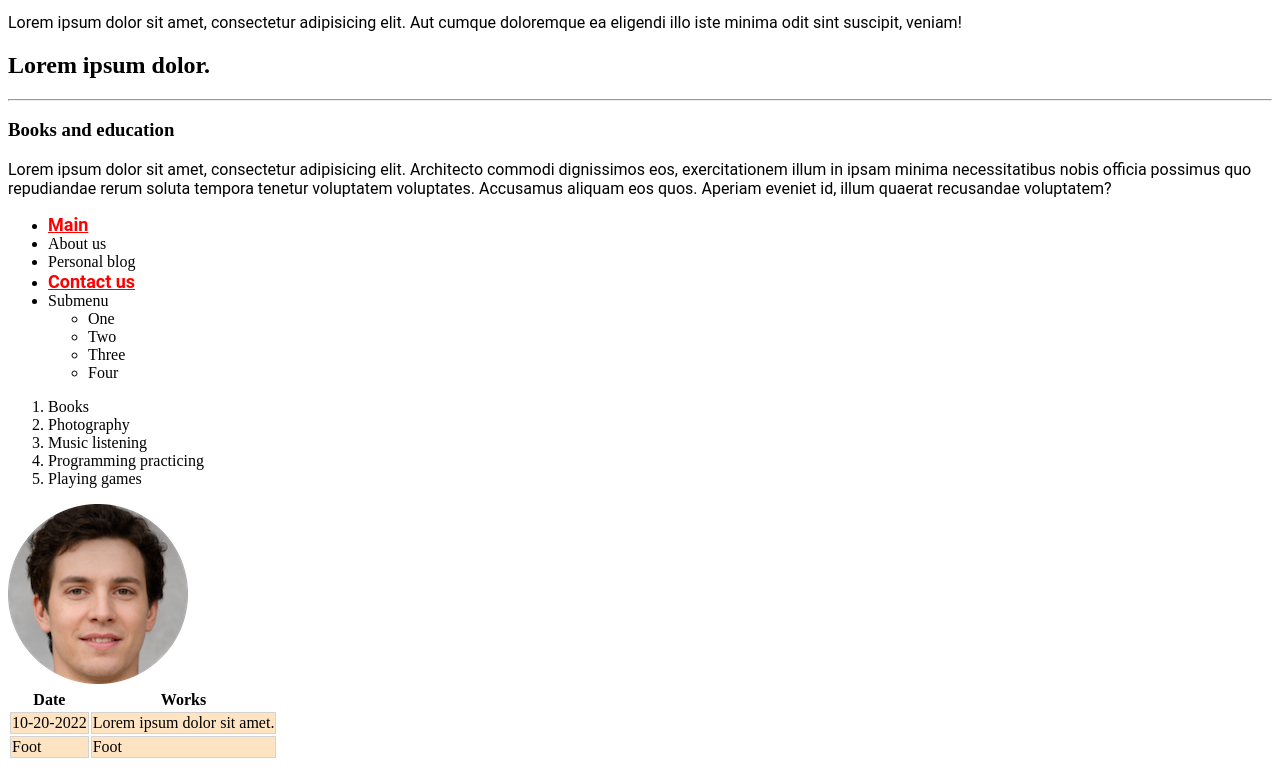
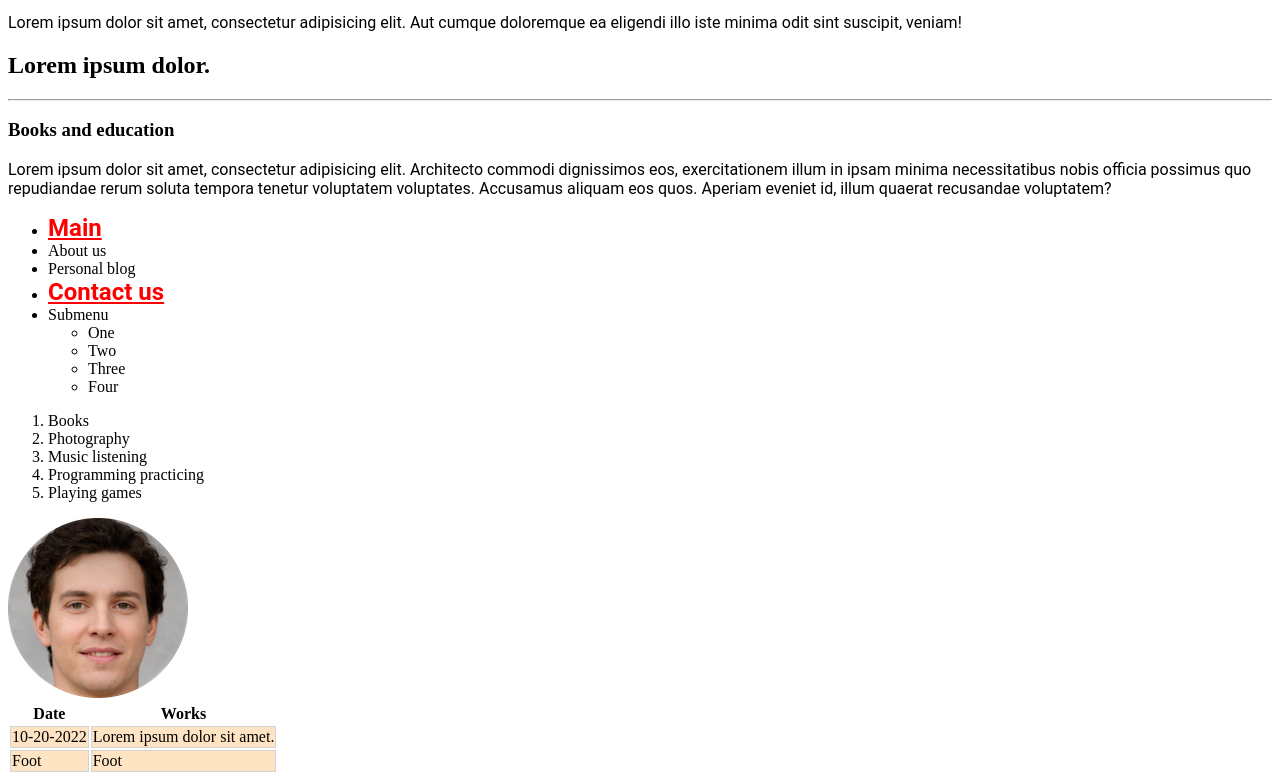
Before and after one commit to Schenker454/Test2022, a plain HTML site: page index.html in a window 1280 px wide. Shown: the part 102-884 px from the top of the page. Drawn offline with Linux system fonts and the light colour scheme.

Commit message:
Font size - 24px

```diff
--- a/sass/main.sass
+++ b/sass/main.sass
@@ -10,5 +10,5 @@ ul
     a
       font-family: 'Roboto', sans-serif
       font-weight: bold
-      font-size: 18px
+      font-size: 24px
       color: red
```
Also changed, not shown: css/main.css.
